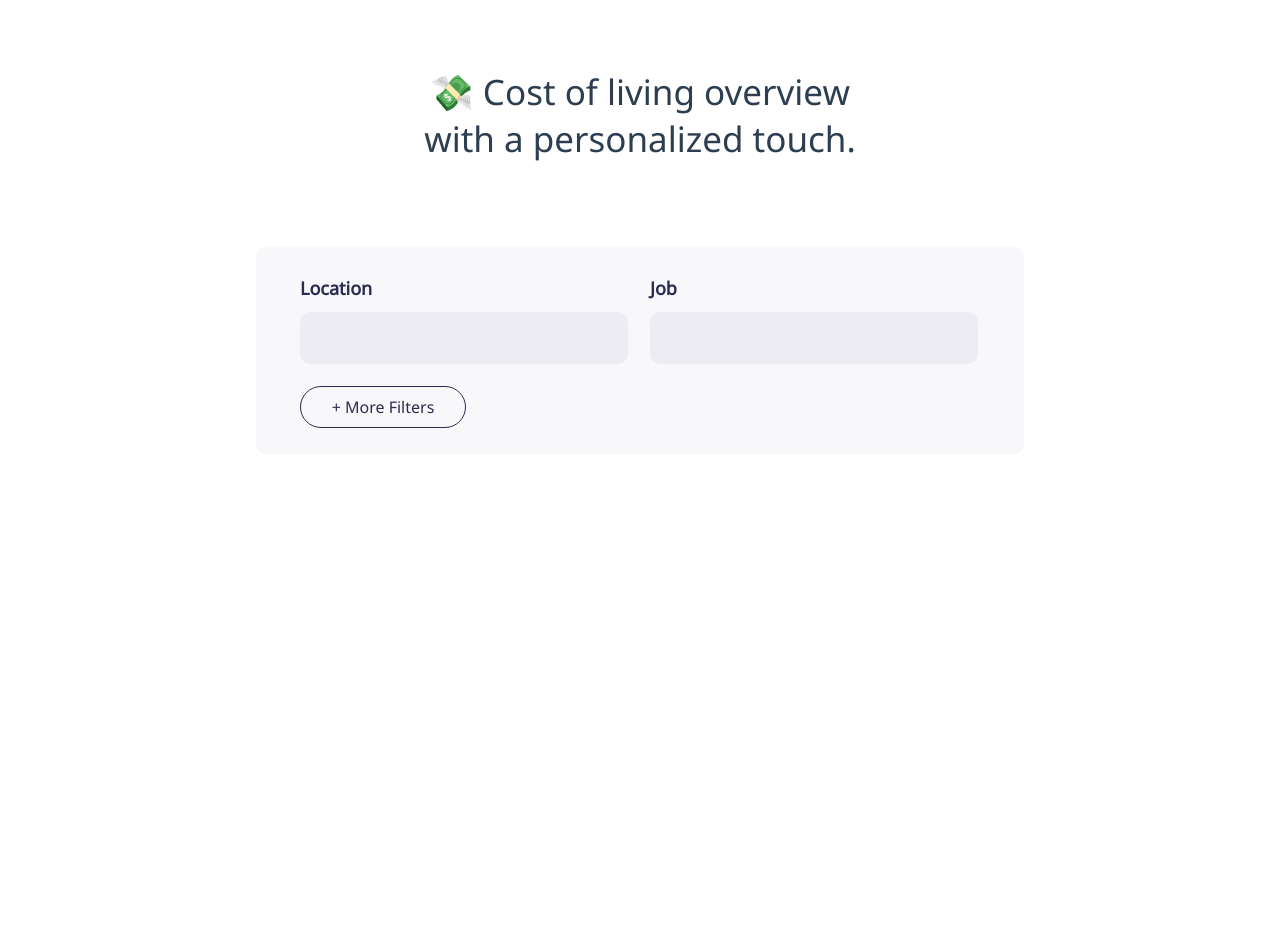
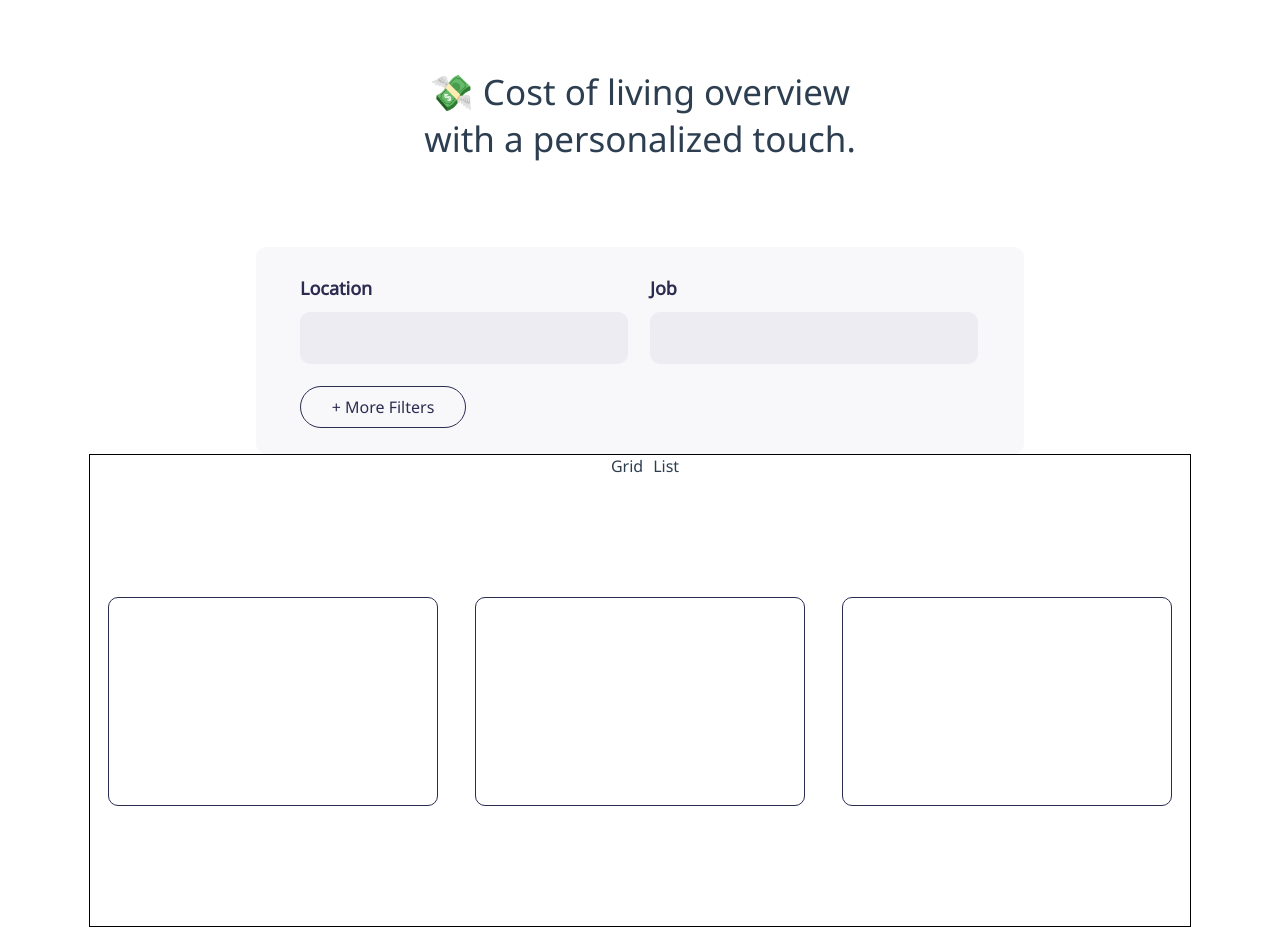
Before and after one commit to CurtisMIT/COL-Client, a Vue app: page / in a window 1280 px wide. Before the commit the page ends 800 px from the top, so only its background shows below. Built offline with nearby package versions, Linux system fonts and the light colour scheme.

Commit message:
update grid/list view

```diff
--- a/src/components/MainPage/Listing.vue
+++ b/src/components/MainPage/Listing.vue
@@ -0,0 +1,46 @@
+<template>
+    <div class="mainListing">
+        <div class="switch">
+            <div class="switchClick">Grid</div>
+            <div class="switchClick">List</div>
+        </div>
+        <Grid/>
+        <!-- <List/> -->
+    </div>
+
+</template>
+
+<script lang="ts">
+import { Component, Vue } from 'vue-property-decorator';
+import Grid from './ListingComponents/Grid.vue'
+import List from './ListingComponents/List.vue'
+@Component({
+    components: {
+        Grid,
+        List
+    }
+})
+export default class Listing extends Vue {
+}
+
+</script>
+
+<style scoped>
+.mainListing {
+    display: flex;
+    flex-direction: column;
+    margin: auto;
+    width: 1100px;
+    border: 1px solid black;
+}
+.switch {
+    display: flex;
+    margin: auto;
+}
+.switchClick {
+    margin-left: 10px;
+}
+    .switchClick:hover {
+        cursor: pointer;
+    }
+</style>
--- /dev/null
+++ b/src/components/MainPage/ListingComponents/Grid.vue
@@ -0,0 +1,39 @@
+<template>
+    <div class="mainGrid">
+        <div class="outlineGrid" v-for="item in items" :key="item.msg">
+
+        </div>
+    </div>
+</template>
+
+<script lang="ts">
+import { Component, Vue } from 'vue-property-decorator';
+
+@Component
+export default class Grid extends Vue {
+    data(){
+       return {
+           items: [
+               {msg: 'hi'},
+               {msg: 'sup'},
+               {msg: 'yessir'},
+           ]
+       }
+    }
+}
+</script>
+
+<style scoped>
+.mainGrid{
+    margin: 120px auto;
+    display: flex;
+    width: 100%;
+}
+.outlineGrid{
+    margin: auto;
+    height: 207px;
+    width: 328px;
+    border: 1.5px solid #2A2C50;
+    border-radius: 10px;
+}
+</style>
--- /dev/null
+++ b/src/components/MainPage/ListingComponents/List.vue
@@ -0,0 +1,15 @@
+<template>
+    <div>List</div>
+</template>
+
+<script lang="ts">
+import { Component, Vue } from 'vue-property-decorator';
+
+@Component
+export default class List extends Vue {
+
+}
+</script>
+
+<style scoped>
+</style>
--- a/src/views/Home.vue
+++ b/src/views/Home.vue
@@ -2,6 +2,7 @@
   <div class="home">
     <Header/>
     <FilterBox/>
+    <Listing/>
     <!-- <img alt="Vue logo" src="../assets/logo.png"> -->
     <!-- <HelloWorld msg="Welcome to Your Vue.js App"/> -->
   </div>
@@ -12,6 +13,7 @@
 // import HelloWorld from '@/components/HelloWorld.vue'
 import Header from '@/components/MainPage/Header.vue'
 import FilterBox from '@/components/MainPage/FilterBox.vue'
+import Listing from '@/components/MainPage/Listing.vue'
 
 export default {
   name: 'Home',
@@ -19,6 +21,14 @@ export default {
     // HelloWorld,
     Header,
     FilterBox,
+    Listing
   }
 }
 </script>
+
+<style scoped>
+.home {
+  display: flex;
+  flex-direction: column;
+}
+</style>
```
